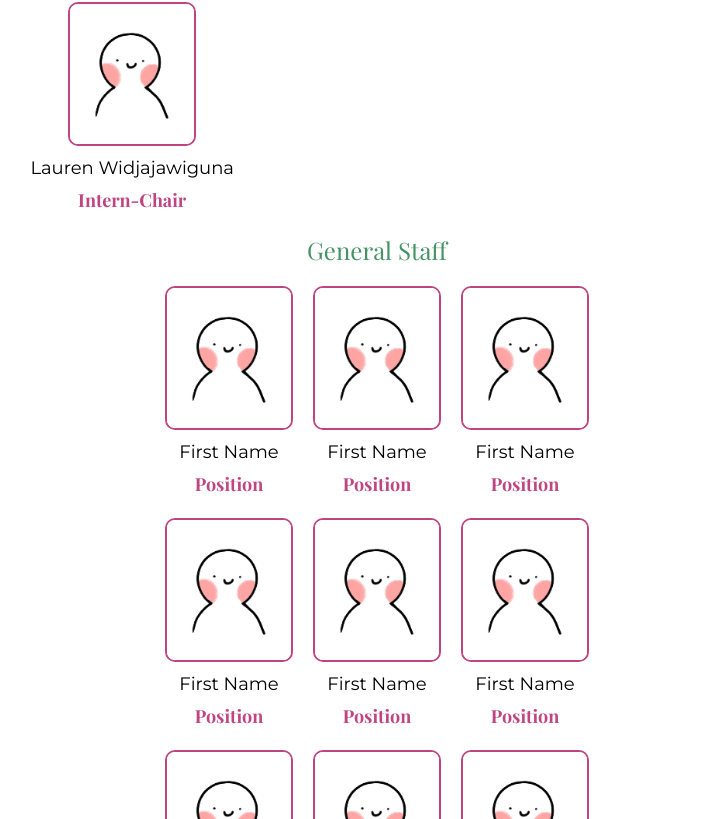
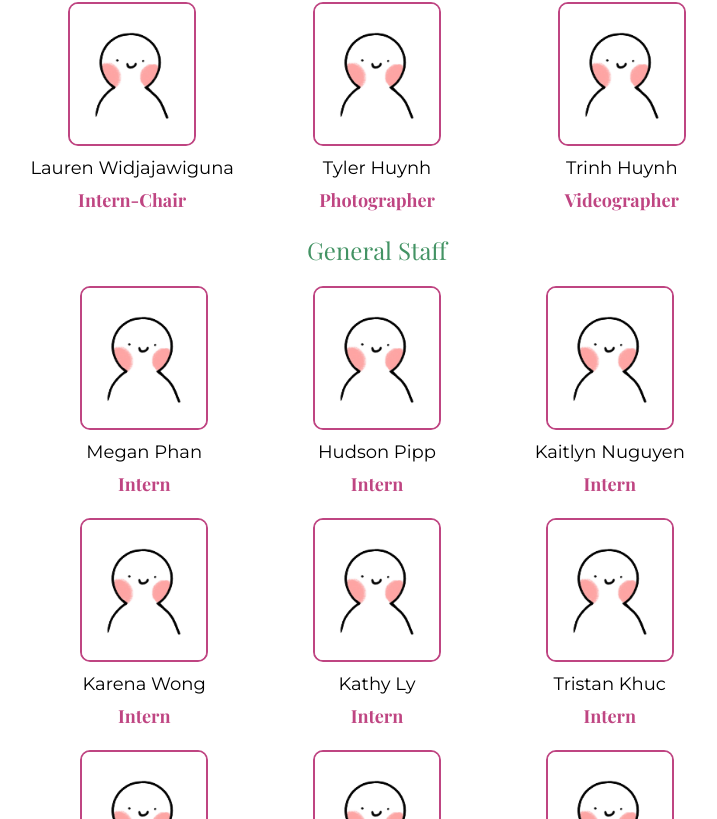
Before and after one commit to acm-ucr/vsa-website, a Next.js app: page /staff in a window 1280 px wide. Shown: the part 1941-2760 px from the top of the page, without its empty margins (263-980 px from the left). Built offline with nearby package versions, Linux system fonts and the light colour scheme.

Commit message:
Adding more to Executive Staff and filling out General Staff

```diff
--- a/src/data/Staff/ExecutiveStaff.ts
+++ b/src/data/Staff/ExecutiveStaff.ts
@@ -110,4 +110,14 @@ export const ExecutiveStaff = [
     image: profile,
     position: "Intern-Chair",
   },
+  {
+    name: "Tyler Huynh",
+    image: profile,
+    position: "Photographer",
+  },
+  {
+    name: "Trinh Huynh",
+    image: profile,
+    position: "Videographer",
+  },
 ];
--- a/src/data/Staff/GeneralStaff.ts
+++ b/src/data/Staff/GeneralStaff.ts
@@ -1,78 +1,78 @@
 import profile from "@/public/staff/staff_filler.jpg";
 export const GeneralStaff = [
   {
-    name: "First Name",
+    name: "Megan Phan",
     image: profile,
-    position: "Position",
+    position: "Intern",
   },
   {
-    name: "First Name",
+    name: "Hudson Pipp",
     image: profile,
-    position: "Position",
+    position: "Intern",
   },
   {
-    name: "First Name",
+    name: "Kaitlyn Nuguyen",
     image: profile,
-    position: "Position",
+    position: "Intern",
   },
   {
-    name: "First Name",
+    name: "Karena Wong",
     image: profile,
-    position: "Position",
+    position: "Intern",
   },
   {
-    name: "First Name",
+    name: "Kathy Ly",
     image: profile,
-    position: "Position",
+    position: "Intern",
   },
   {
-    name: "First Name",
+    name: "Tristan Khuc",
     image: profile,
-    position: "Position",
+    position: "Intern",
   },
   {
-    name: "First Name",
+    name: "Sean Nguyen",
     image: profile,
-    position: "Position",
+    position: "Intern",
   },
   {
-    name: "First Name",
+    name: "Emily Nguyen",
     image: profile,
-    position: "Position",
+    position: "Intern",
   },
   {
-    name: "First Name",
+    name: "Kate Vuu",
     image: profile,
-    position: "Position",
+    position: "Intern",
   },
   {
-    name: "First Name",
+    name: "Olathia Matya",
     image: profile,
-    position: "Position",
+    position: "Intern",
   },
   {
-    name: "First Name",
+    name: "Jordan Chian Rivera",
     image: profile,
-    position: "Position",
+    position: "Intern",
   },
   {
-    name: "First Name",
+    name: "Jaiden-Davuan Nguyen",
     image: profile,
-    position: "Position",
+    position: "Intern",
   },
   {
-    name: "First Name",
+    name: "Annie Ngo",
     image: profile,
-    position: "Position",
+    position: "Intern",
   },
   {
-    name: "First Name",
+    name: "Jeric Ahorro",
     image: profile,
-    position: "Position",
+    position: "Intern",
   },
   {
-    name: "First Name",
+    name: "Kimberly Le",
     image: profile,
-    position: "Position",
+    position: "Intern",
   },
 ];
```
